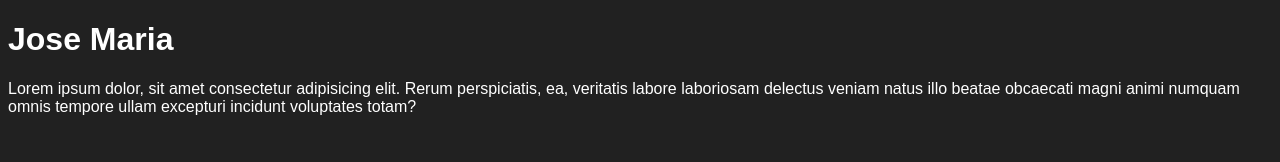
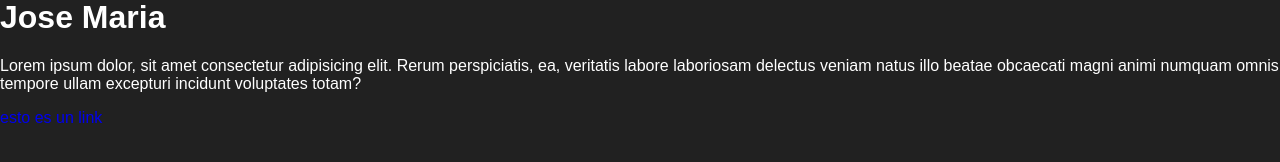
Before and after one commit to JosMaria/scss-course, a plain HTML site: page app/index.html in a window 1280 px wide. Drawn offline with Linux system fonts and the light colour scheme; a script that the page names is missing.

Commit message:
creeating indexs with @forward

```diff
--- a/app/index.html
+++ b/app/index.html
@@ -16,6 +16,7 @@
         delectus veniam natus illo beatae obcaecati magni animi numquam omnis tempore ullam excepturi incidunt
         voluptates totam?
     </p>
+    <a href="#">esto es un link</a>
 </body>
 
 </html>
--- /dev/null
+++ b/app/scss/globals/_boilerplate.scss
@@ -0,0 +1,18 @@
+html {
+    box-sizing: border-box;
+    font-size: 100%;
+}
+
+*,
+*::before,
+*::after {
+    box-sizing: inherit;
+}
+
+body {
+    margin: 0;
+    padding: 0;
+    font-family: Arial, Helvetica, sans-serif;
+    background-color: hsl(0, 0%, 13%);
+    color: hsl(0, 0%, 100%);
+}
--- /dev/null
+++ b/app/scss/globals/_index.scss
@@ -0,0 +1,2 @@
+@forward 'boilerplate';
+@forward 'typography'
--- /dev/null
+++ b/app/scss/globals/_typography.scss
@@ -0,0 +1,17 @@
+h1,
+h2,
+h3 {
+    font-weight: 700;
+    line-height: 1.1;
+    margin-top: 0;
+}
+
+p {
+    margin-top: 0;
+}
+
+a,
+a:visited,
+a:active {
+    text-decoration: none;
+}
--- a/app/scss/style.scss
+++ b/app/scss/style.scss
@@ -1,5 +1 @@
-body {
-    font-family: Arial, Helvetica, sans-serif;
-    background-color: hsl(0, 0%, 13%);
-    color: hsl(0, 0%, 100%);
-}
+@forward 'globals'
```
Also changed, not shown: dist/style.css, 1 other file.
